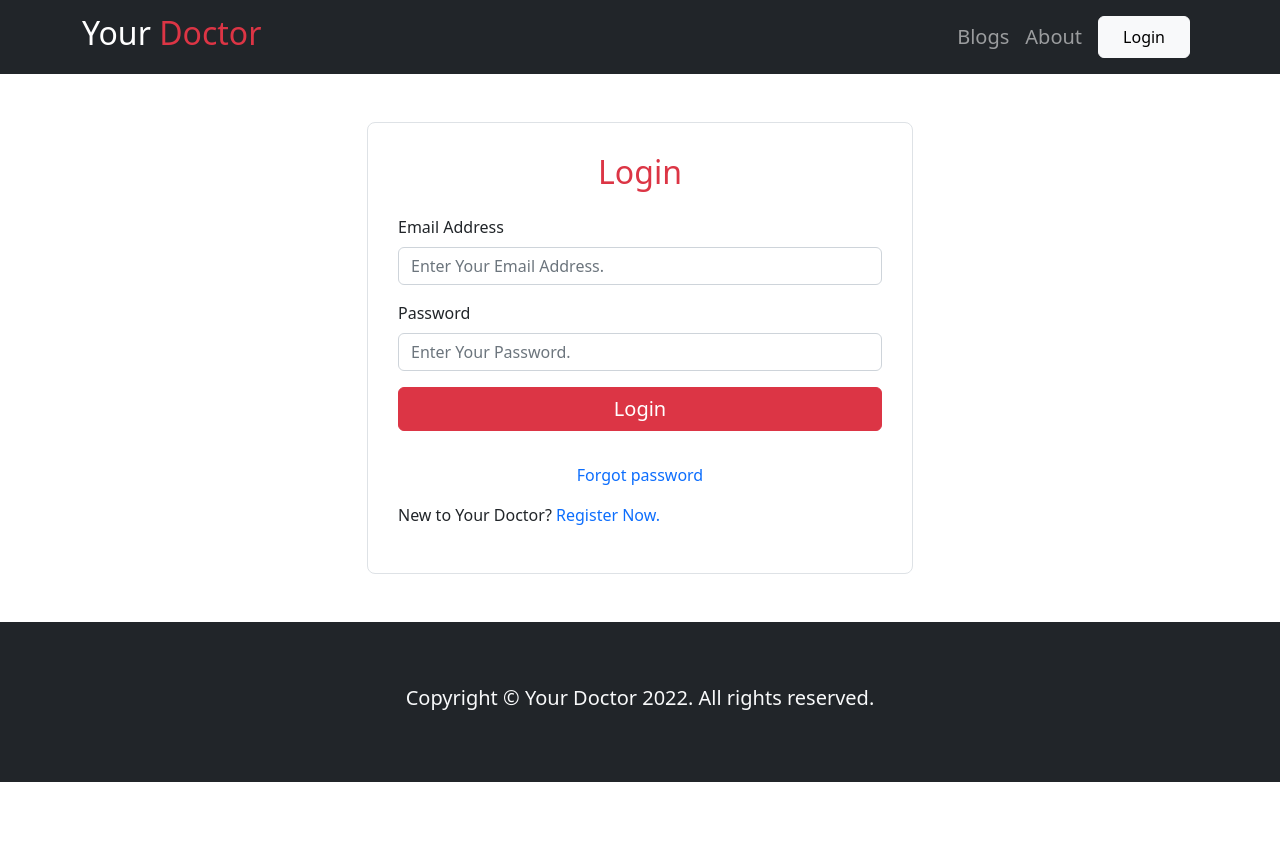
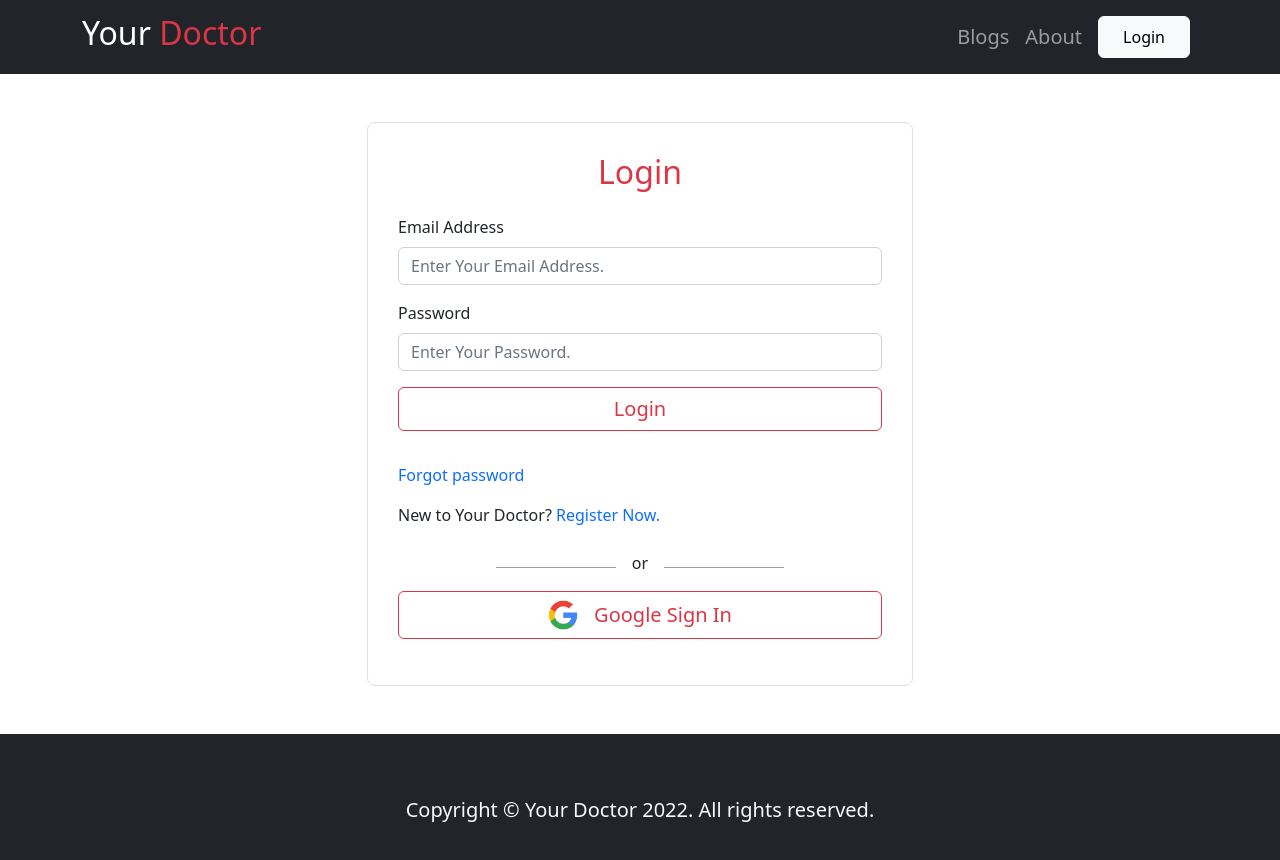
Before and after one commit to abdulalimemon/your-doctor-app, a React (Create React App) app: page /login in a window 1280 px wide. Shown: the top 860 px of the page. Before the commit the page ends 800 px from the top, so only its background shows below. Built offline with nearby package versions, Linux system fonts and the light colour scheme; no server answers.

Commit message:
Google login

```diff
--- a/src/Pages/Login/Login/Login.js
+++ b/src/Pages/Login/Login/Login.js
@@ -5,6 +5,7 @@ import './Login.css';
 import auth from '../../../firebase.init';
 import { useSignInWithEmailAndPassword } from 'react-firebase-hooks/auth';
 import Loading from '../../Shared/Loading/Loading';
+import SocialLogin from '../SocialLogin/SocialLogin';
 
 
 
@@ -55,13 +56,14 @@ const Login = () => {
                                 <Form.Label>Password</Form.Label>
                                 <Form.Control ref={passwordRef} type="password" placeholder="Enter Your Password." required />
                             </Form.Group>
-                            <Button className="w-100 fs-5" variant="danger" type="submit">
+                            <Button className="w-100 fs-5" variant="outline-danger" type="submit">
                                 Login
                             </Button>
                             <p className="text-danger text-center py-1 fs-5">{error?.message}</p>
                         </Form>
-                        <p className="text-center pt-2"><Link to="/forgotpassword" className="text-decoration-none">Forgot password</Link></p>
+                        <p className="pt-2"><Link to="/forgotpassword" className="text-decoration-none">Forgot password</Link></p>
                         <p>New to Your Doctor? <Link to="/register" className="text-decoration-none">Register Now.</Link></p>
+                        <SocialLogin></SocialLogin>
                     </div>
                 </Col>
                 <Col xs={0} lg={3} md={2}></Col>
--- a/src/Pages/Login/Register/Register.js
+++ b/src/Pages/Login/Register/Register.js
@@ -4,6 +4,7 @@ import { Link } from 'react-router-dom';
 import { useCreateUserWithEmailAndPassword } from 'react-firebase-hooks/auth';
 import auth from '../../../firebase.init';
 import { useUpdateProfile } from 'react-firebase-hooks/auth';
+import SocialLogin from '../SocialLogin/SocialLogin';
 
 
 const Register = () => {
@@ -62,6 +63,7 @@ const Register = () => {
                             </Button>
                         </Form>
                         <p className="pt-2">Already have an account? <Link to="/login" className="text-decoration-none">Login Now.</Link></p>
+                        <SocialLogin></SocialLogin>
                     </div>
                 </Col>
                 <Col xs={0} lg={3} md={2}></Col>
--- /dev/null
+++ b/src/Pages/Login/SocialLogin/SocialLogin.css
@@ -0,0 +1,4 @@
+.divider-border {
+    border-top: 1px solid #95A0A7;
+    width: 120px;
+}
--- /dev/null
+++ b/src/Pages/Login/SocialLogin/SocialLogin.js
@@ -0,0 +1,36 @@
+import React from 'react';
+import { Button } from 'react-bootstrap';
+import './SocialLogin.css';
+import GoogleLogo from '../../../img/google.png';
+import { useSignInWithGoogle } from 'react-firebase-hooks/auth';
+import auth from '../../../firebase.init';
+import { useLocation, useNavigate } from 'react-router';
+import Loading from '../../Shared/Loading/Loading';
+
+
+const SocialLogin = () => {
+    const [signInWithGoogle, user, loading, error] = useSignInWithGoogle(auth);
+    const navigate = useNavigate();
+    const location = useLocation();
+    const from = location.state?.from?.pathname || "/";
+
+    if (user) {
+        navigate(from, { replace: true });
+    }
+
+    return (
+        <div>
+            <div className="divider d-flex align-items-center justify-content-center align-self-center">
+                <div className="divider-border"></div>
+                <div><p className="mx-3 pt-2">or</p></div>
+                <div className="divider-border"></div>
+            </div>
+            <div className="mb-3">
+                <Button onClick={() => signInWithGoogle()} variant="outline-danger" className="w-100 py-2 d-flex align-items-center justify-content-center fs-5"><img src={GoogleLogo} width="30px" alt='google logo' /><span className="ms-3">Google Sign In</span></Button>
+                <p className="text-danger text-center">{error?.message}</p>
+            </div>
+        </div>
+    );
+};
+
+export default SocialLogin;
```
Also changed, not shown: src/img/google.png (added).
